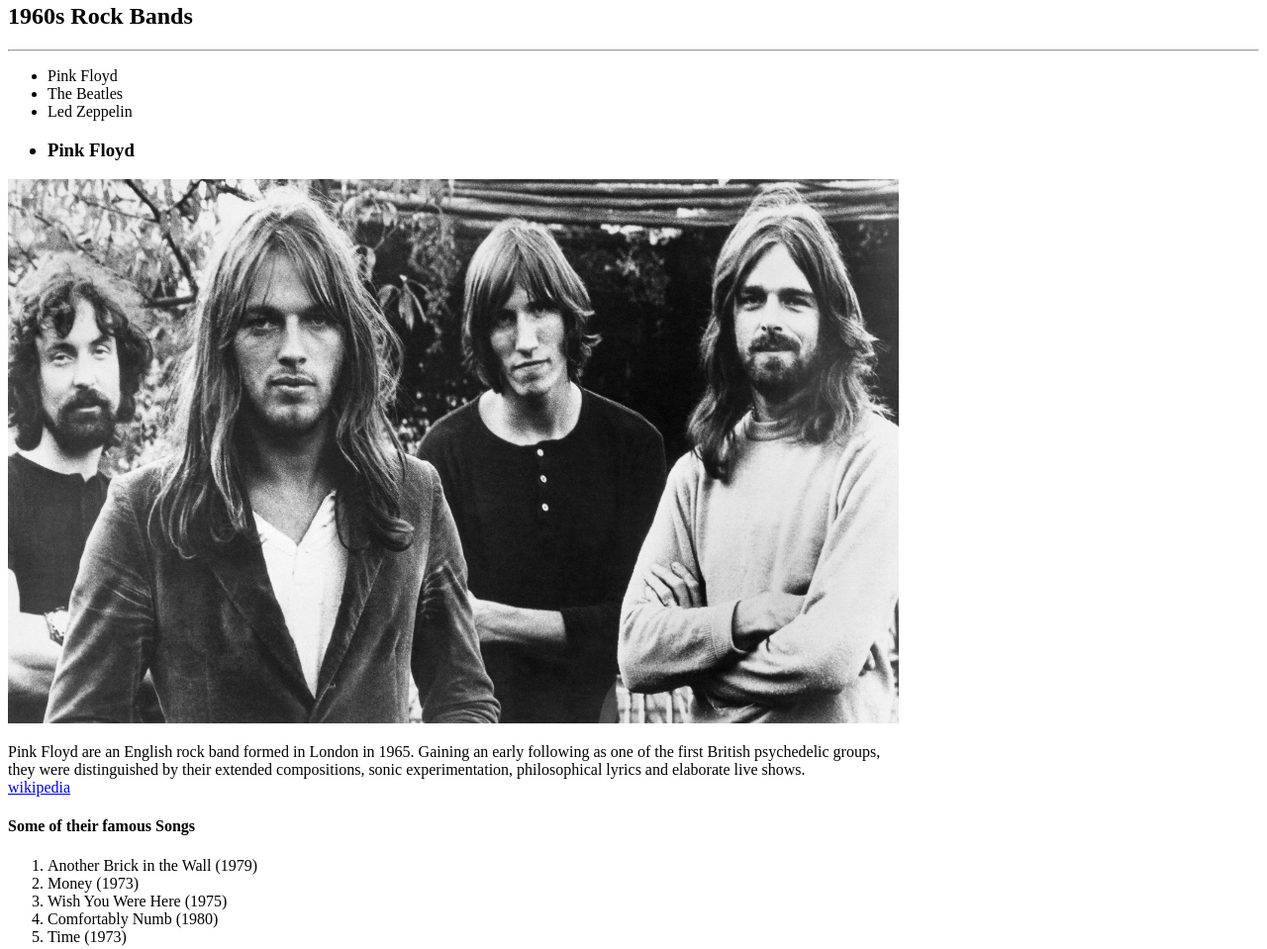
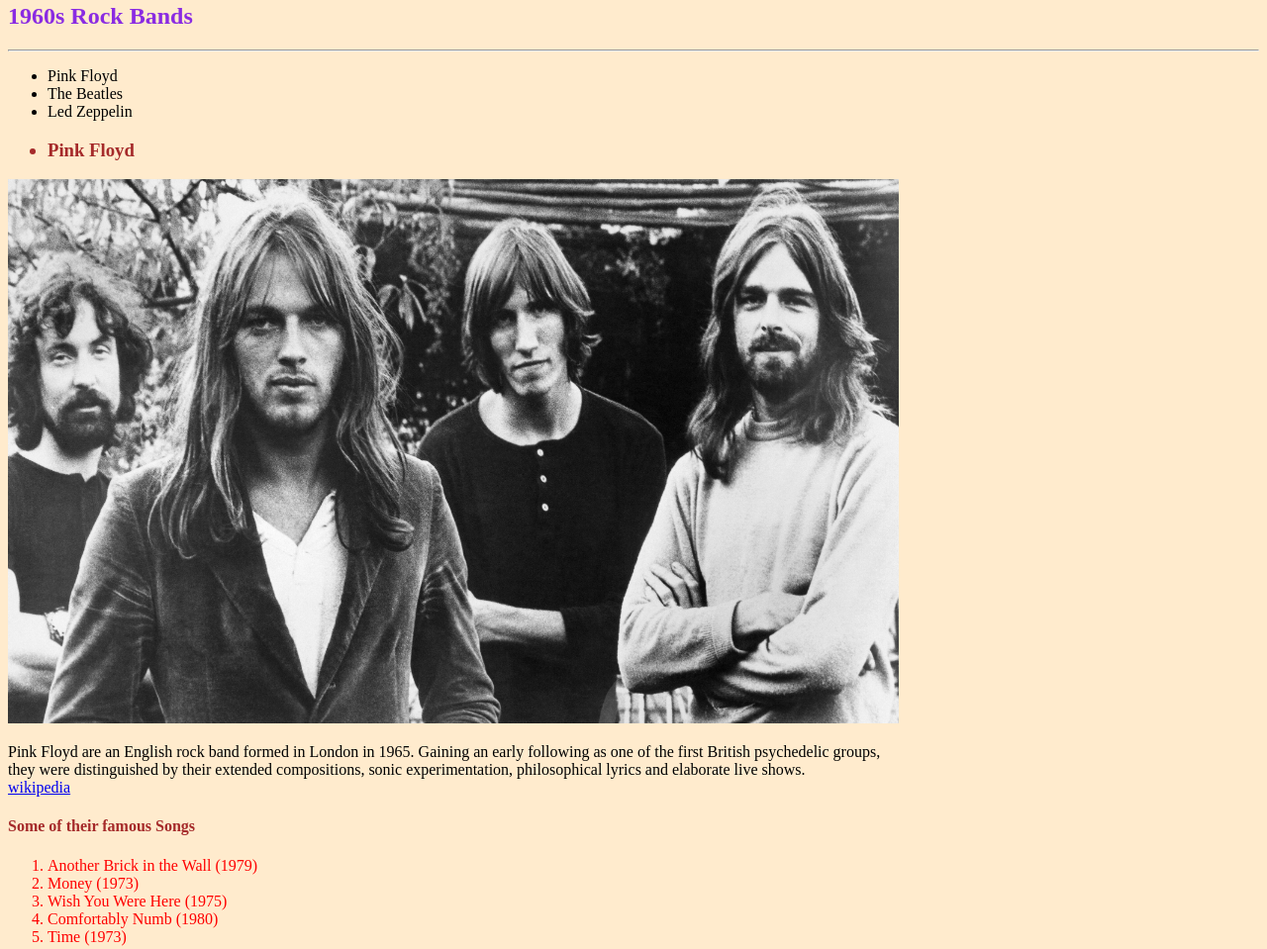
Before and after one commit to ryanchai2023/mybest60sbands, a plain HTML site: page index.html in a window 1280 px wide. Shown: the part 77-1036 px from the top of the page at 99% size. Drawn offline with Linux system fonts and the light colour scheme.

Commit message:
Add files via upload

```diff
--- a/index.html
+++ b/index.html
@@ -3,6 +3,32 @@
 <head>
     <meta charset="UTF-8">
     <title>My Resume</title>
+    <style>
+        html {
+            background-color: blanchedalmond;
+        }
+        h1 {
+            color: black;
+        }
+
+        h2 {
+            color: blueviolet;
+            background-color: blanchedalmond;
+        }
+        h3 {
+            color: brown;
+        }
+
+        h4 {
+            color: brown;
+        }
+
+        ol {
+            color: red;
+       }
+
+    </style>
+
 </head>
 <body>
 <h1>My Favorite Music Bands</h1>
```
